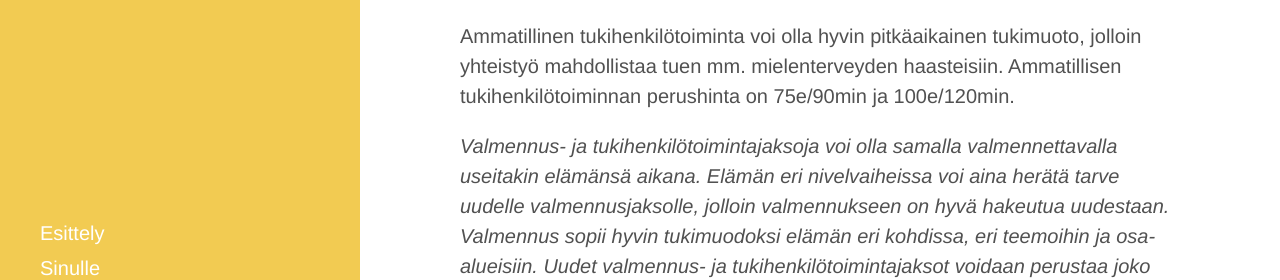
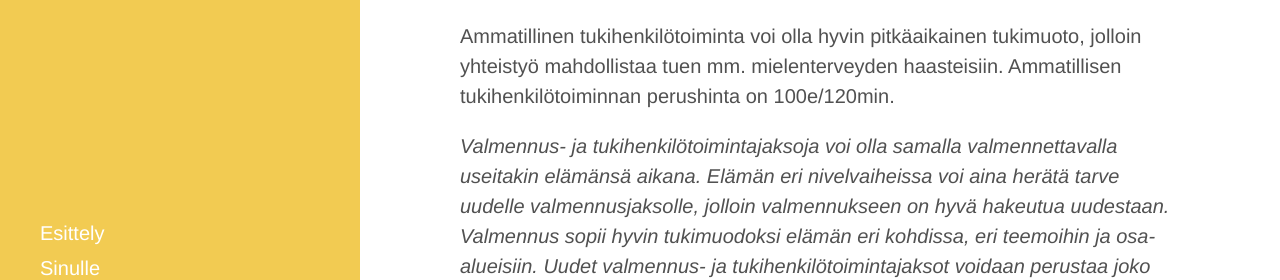
Before and after one commit to niinapiira/neppari.net, a Jekyll site: the page built from ammatillinen-tukihenkilotoiminta.md, in a window 1280 px wide and 900 px high, scrolled down 664 px. Shown: the part 329-609 px from the top of the window. Built offline with Jekyll 4.4.1, drawn with Linux system fonts in a browser that asks for light colours; Markdown is read by kramdown in place of the engine named in the settings.

Commit message:
Laitoin hinnat

```diff
--- a/ammatillinen-tukihenkilotoiminta.md
+++ b/ammatillinen-tukihenkilotoiminta.md
@@ -21,6 +21,6 @@
 
 Ammatillisella tukihenkilötoiminnalla valmennettava saa tukea myös valmennuksessa opittujen toimintatapojen harjoitteluun, jolloin yhdessä toimimisella voidaan juurruttaa ja syventää valmennuksessa syntyneitä tuloksia samalla kun harjoitellaan uusia taitoja yhdessä tekemisen kautta.
 
-Ammatillinen tukihenkilötoiminta voi olla hyvin pitkäaikainen tukimuoto, jolloin yhteistyö mahdollistaa tuen mm. mielenterveyden haasteisiin. Ammatillisen tukihenkilötoiminnan perushinta on 75e/90min ja 100e/120min.
+Ammatillinen tukihenkilötoiminta voi olla hyvin pitkäaikainen tukimuoto, jolloin yhteistyö mahdollistaa tuen mm. mielenterveyden haasteisiin. Ammatillisen tukihenkilötoiminnan perushinta on 100e/120min.
 
 *Valmennus- ja tukihenkilötoimintajaksoja voi olla samalla valmennettavalla useitakin elämänsä aikana. Elämän eri nivelvaiheissa voi aina herätä tarve uudelle valmennusjaksolle, jolloin valmennukseen on hyvä hakeutua uudestaan. Valmennus sopii hyvin tukimuodoksi elämän eri kohdissa, eri teemoihin ja osa-alueisiin. Uudet valmennus- ja tukihenkilötoimintajaksot voidaan perustaa joko uusien aiheiden ympärille tai vanhojen valmennusjaksojen tueksi. Hyvin toiminutta valmennussuhdetta on hyvä hyödyntää aina tarvittaessa, jotta säästetään asiakas siltä työltä minkä uuden työskentelysuhteen luominen vaatii aina. Näin ollen uudet valmennusjaksot ovat erittäin tehokkaita tukitoimia uusien haasteiden ilmetessä.*
```
